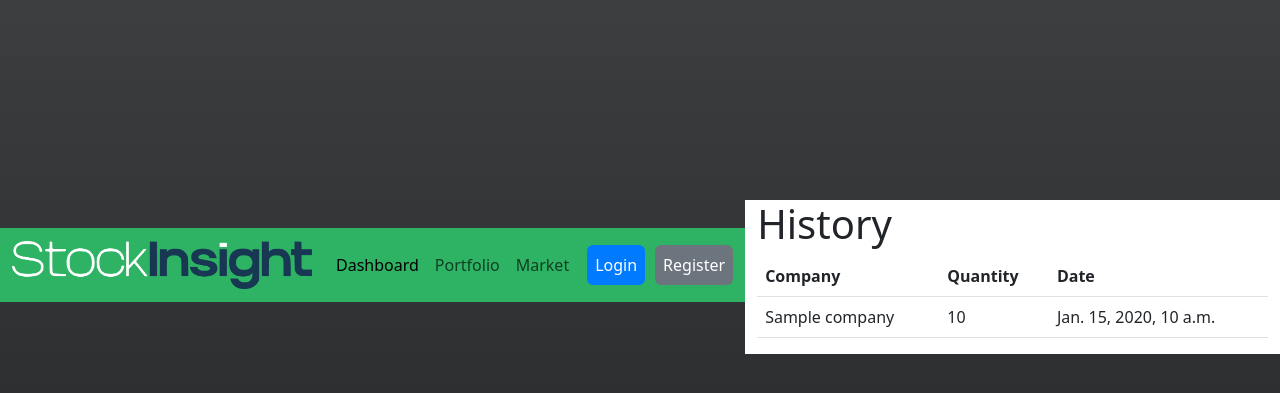
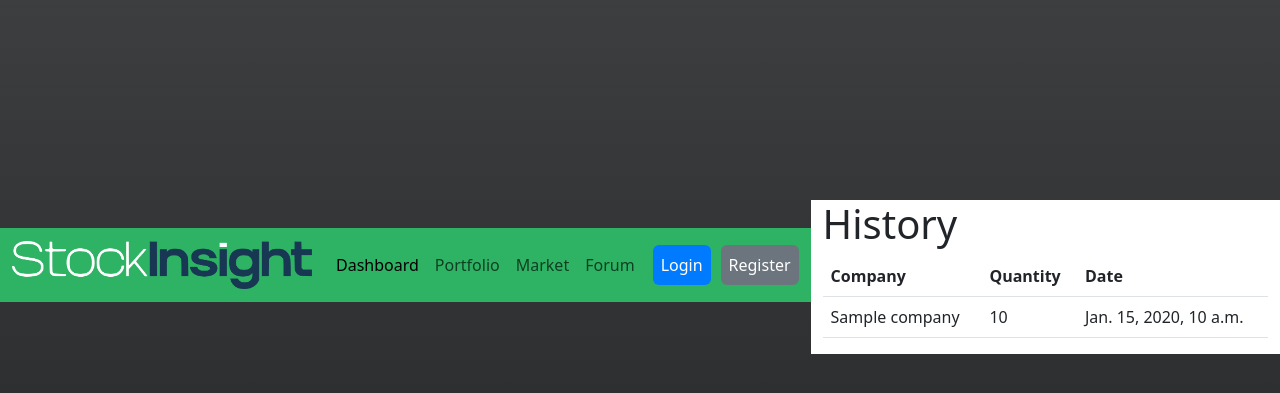
Before and after one commit to KaFkAaAaAaAa/StockInsight, a Django app: template StockInsight/templates/portfolio/account_history.html in a window 1280 px wide. Shown: the part 135-528 px from the top of the page. Run offline with Django 5.2, Linux system fonts and the light colour scheme; the template is opened without the code that fills it: most values are stand-ins (such as "Sample title", 1, 10 or a date in 2020).

Commit message:
another minor changes

```diff
--- a/StockInsight/portfolio/urls.py
+++ b/StockInsight/portfolio/urls.py
@@ -12,7 +12,7 @@ urlpatterns = [
     path('account/history/', views.account_history_view, name='account_history'),
     path('portfolio/', views.portfolio_view, name='portfolio'),
     path('market/<str:selected_stock>/<str:window>/', views.market_view, name='market_view'),
-    path('market/', views.market_view, name='market_view'),
+    path('market/', views.market_view, name='market'),
     path('dashboard/', views.dashboard_view, name='dashboard'),
     path('dashboard/<str:window>/', views.dashboard_view, name='dashboard_with_window'),
     path('currencies/currency/<str:search>/<str:window>/', views.currency_view, name='currency_view'),
--- a/StockInsight/templates/forum/post_list.html
+++ b/StockInsight/templates/forum/post_list.html
@@ -19,5 +19,6 @@
             </li>
         {% endfor %}
     </ul>
+<script src="https://cdn.jsdelivr.net/npm/bootstrap@5.3.0/dist/js/bootstrap.bundle.min.js"></script>
 </body>
 </html>
--- a/StockInsight/templates/navbar.html
+++ b/StockInsight/templates/navbar.html
@@ -13,10 +13,13 @@
                     <a class="nav-link active" aria-current="page" href="{% url 'dashboard' %}">Dashboard</a>
                 </li>
                 <li class="nav-item">
-                    <a class="nav-link" href="{% url 'portfolio' %}">Portfolio</a>
+                    <a class="nav-link" href="{% url 'account_history' %}">Portfolio</a>
                 </li>
                 <li class="nav-item">
                     <a class="nav-link" href="{% url 'market' %}">Market</a>
+                </li>
+                <li class="nav-item">
+                    <a class="nav-link" href="{% url 'post_list' %}">Forum</a>
                 </li>
             </ul>
             <ul class="navbar-nav ms-auto">
```
Also changed, not shown: StockInsight/portfolio/migrations/0001_initial.py (deleted).
